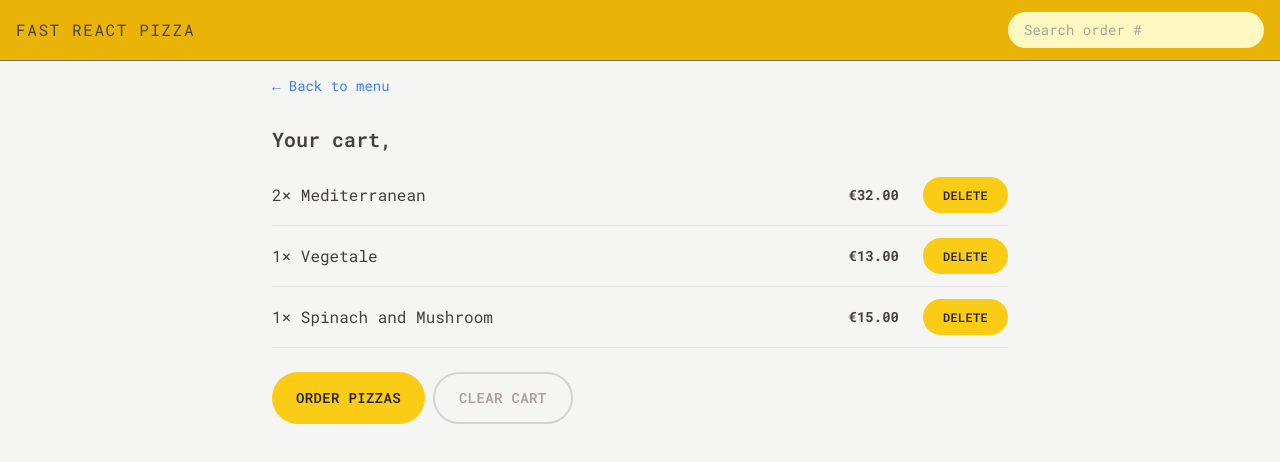
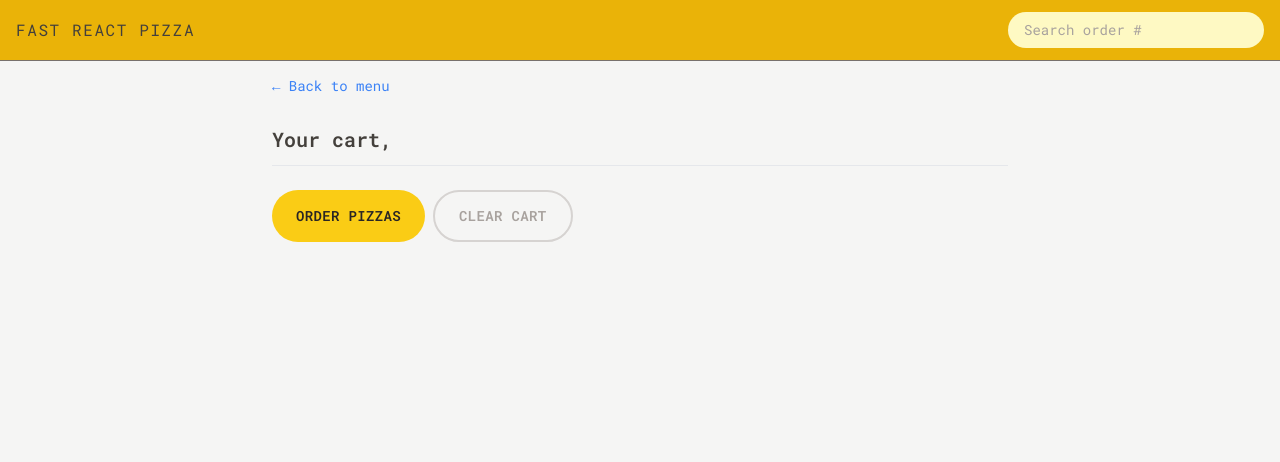
Before and after one commit to BoosterTech/fast-pizza-co, a React (Vite) app: page /cart in a window 1280 px wide. Shown: the top 462 px of the page. Built offline with nearby package versions, Linux system fonts and the light colour scheme.

Commit message:
fakeCart variable removed, getCart selector implemented

```diff
--- a/src/features/cart/Cart.jsx
+++ b/src/features/cart/Cart.jsx
@@ -2,33 +2,10 @@
 import LinkButton from "../../ui/LinkButton";
 import Button from "../../ui/Button";
 import { useSelector } from "react-redux";
-
-const fakeCart = [
-  {
-    pizzaId: 12,
-    name: "Mediterranean",
-    quantity: 2,
-    unitPrice: 16,
-    totalPrice: 32,
-  },
-  {
-    pizzaId: 6,
-    name: "Vegetale",
-    quantity: 1,
-    unitPrice: 13,
-    totalPrice: 13,
-  },
-  {
-    pizzaId: 11,
-    name: "Spinach and Mushroom",
-    quantity: 1,
-    unitPrice: 15,
-    totalPrice: 15,
-  },
-];
+import { getCart } from "./cartSlice";
 
 function Cart() {
-  const cart = fakeCart;
+  const cart = useSelector(getCart);
   const username = useSelector((state) => state.user.username);
 
   return (
```
